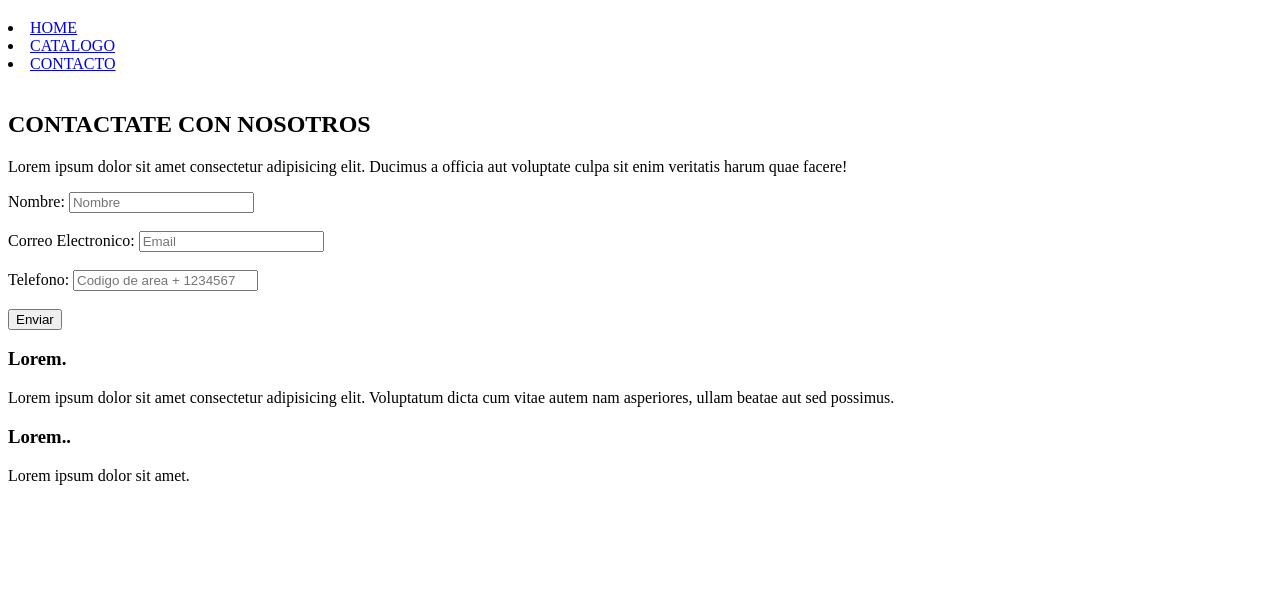
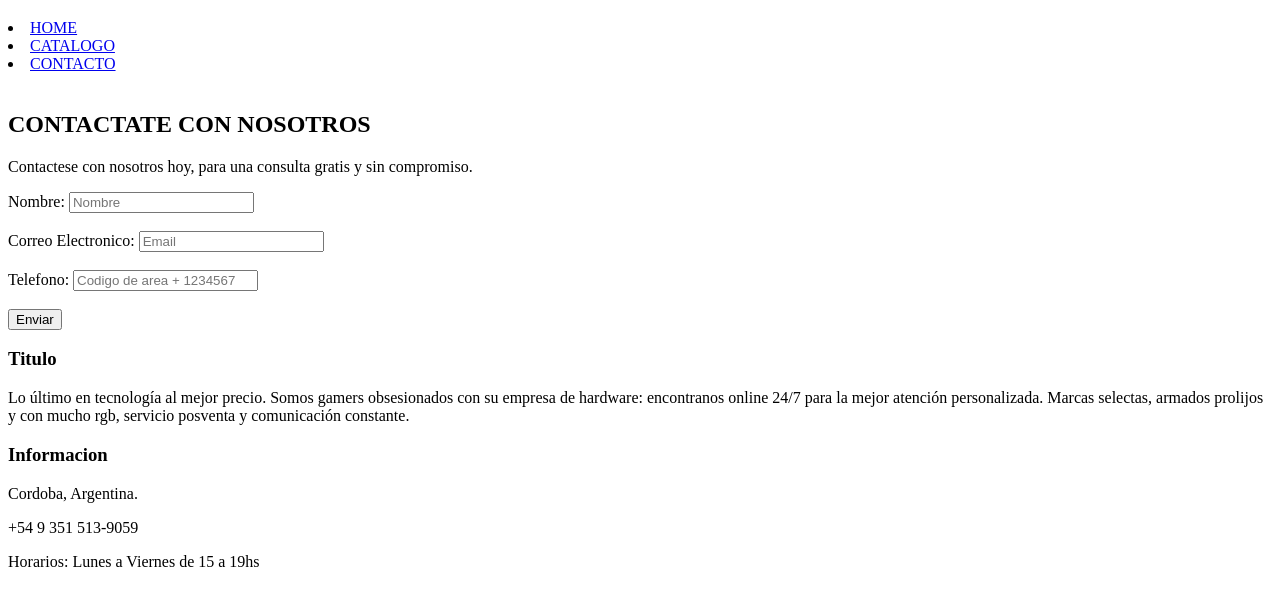
Before and after one commit to Romaa83/TP1_AW1, a website: page Formulario.html in a window 1280 px wide. Shown: the part 61-666 px from the top of the page. Drawn offline with Linux system fonts and the light colour scheme.

Commit message:
relleno de info

```diff
--- a/Formulario.html
+++ b/Formulario.html
@@ -16,7 +16,7 @@
     </Header>
     <main>
         <h2> CONTACTATE CON NOSOTROS</h2>
-        <p>Lorem ipsum dolor sit amet consectetur adipisicing elit. Ducimus a officia aut voluptate culpa sit enim veritatis harum quae facere!</p>
+        <p>Contactese con nosotros hoy, para una consulta gratis y sin compromiso.</p>
 
         <label for="Nombre">Nombre:</label> <input type="text" placeholder="Nombre"><br><br>
         <label for="Correo Electronico">Correo Electronico:</label> <input type="text" placeholder="Email"><br><br>
@@ -24,13 +24,15 @@
         <button type="submit">Enviar</button>
     </main>
     <footer>
-        <h3>Lorem.</h3>
-        <p>Lorem ipsum dolor sit amet consectetur adipisicing elit.
-            Voluptatum dicta cum vitae autem nam asperiores,
-            ullam beatae aut sed possimus.
+        <h3>Titulo</h3>
+        <p>Lo último en tecnología al mejor precio. Somos gamers obsesionados con su empresa de hardware:
+            encontranos online 24/7 para la mejor atención personalizada.
+            Marcas selectas, armados prolijos y con mucho rgb, servicio posventa y comunicación constante.
         </p>
-        <h3>Lorem..</h3>
-        <p>Lorem ipsum dolor sit amet.</p>
+        <h3>Informacion</h3>
+        <p>Cordoba, Argentina.</p>
+        <p>+54 9 351 513-9059</p>
+        <p>Horarios: Lunes a Viernes de 15 a 19hs</p>
     </footer>
 </body>
 </html>
```
Also changed, not shown: Catalogo.html (+8 -6 lines), Inicio.html (+15 -10 lines).
